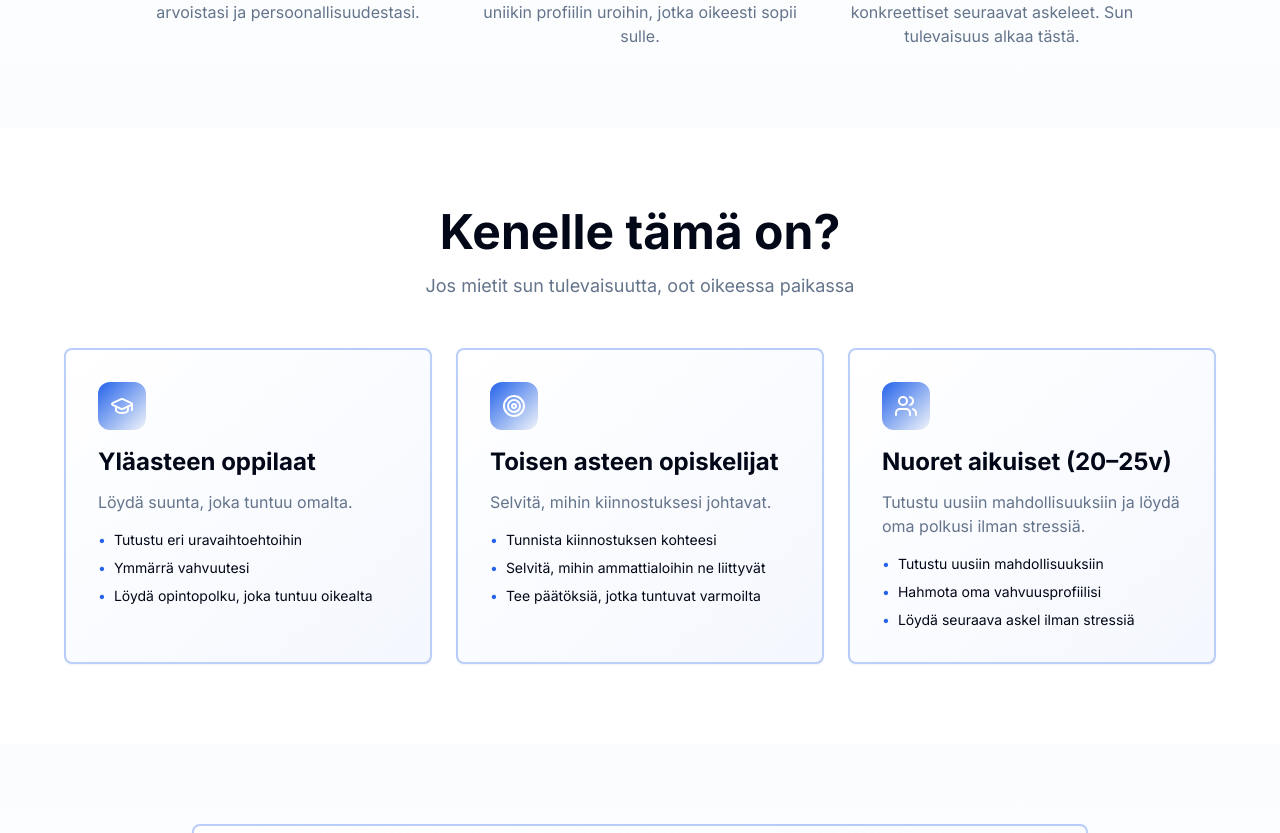
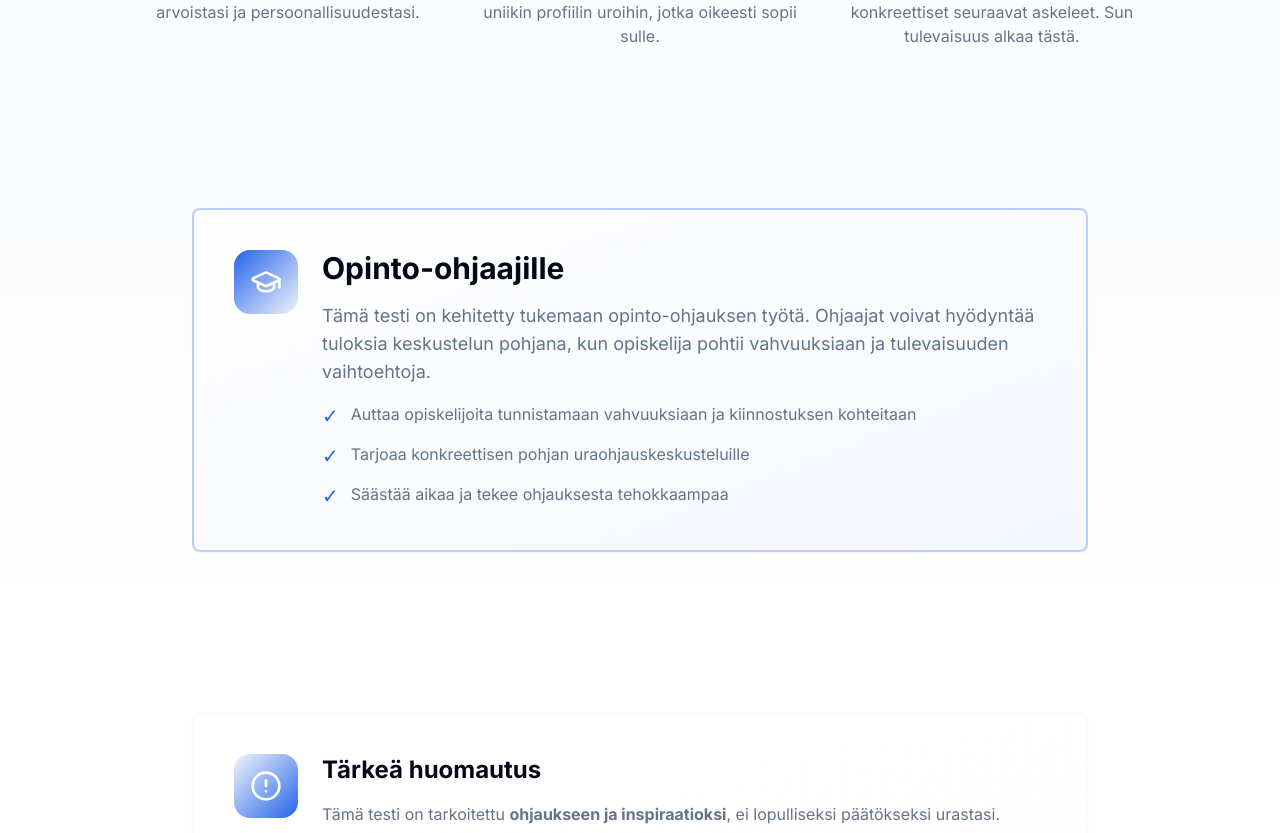
Before and after one commit to yasiinali2003-design/Careercompassii, a Next.js app: page / in a window 1280 px wide. Shown: the part 1805-2638 px from the top of the page. Built offline with nearby package versions, Linux system fonts and the light colour scheme.

Commit message:
Remove 'Kenelle' section from homepage

```diff
--- a/app/page.tsx
+++ b/app/page.tsx
@@ -39,12 +39,6 @@ export default function HomePage() {
               className="text-sm text-muted-foreground hover:text-foreground transition-colors hidden sm:block"
             >
               Miten toimii
-            </Link>
-            <Link
-              href="#kenelle"
-              className="text-sm text-muted-foreground hover:text-foreground transition-colors hidden sm:block"
-            >
-              Kenelle
             </Link>
             <Link
               href="/ammatit"
@@ -169,88 +163,6 @@ export default function HomePage() {
                 Saat personoidut urasuositukset ja konkreettiset seuraavat askeleet. Sun tulevaisuus alkaa tästä.
               </p>
             </div>
-          </div>
-        </div>
-      </section>
-
-      <section id="kenelle" className="py-20">
-        <div className="container mx-auto px-4">
-          <div className="max-w-3xl mx-auto text-center mb-12">
-            <h2 className="text-2xl sm:text-3xl md:text-5xl font-bold mb-4">Kenelle tämä on?</h2>
-            <p className="text-base sm:text-lg text-muted-foreground">Jos mietit sun tulevaisuutta, oot oikeessa paikassa</p>
-          </div>
-          <div className="grid grid-cols-1 md:grid-cols-3 gap-4 sm:gap-6 max-w-6xl mx-auto">
-            <Card className="group border-2 border-primary/30 bg-gradient-to-br from-card to-primary/5 hover:border-primary/50 hover:scale-105 hover:shadow-lg transition-all duration-300 ease-out">
-              <CardContent className="p-6 sm:p-8">
-                <div className="h-10 w-10 sm:h-12 sm:w-12 rounded-xl bg-gradient-to-br from-primary to-secondary flex items-center justify-center mb-3 sm:mb-4">
-                  <GraduationCap className="h-5 w-5 sm:h-6 sm:w-6 text-white" />
-                </div>
-                <h3 className="text-xl sm:text-2xl font-bold mb-3">Yläasteen oppilaat</h3>
-                <p className="text-sm sm:text-base text-muted-foreground mb-4 leading-relaxed">Löydä suunta, joka tuntuu omalta.</p>
-                <ul className="space-y-2 text-xs sm:text-sm">
-                  <li className="flex items-start gap-2">
-                    <span className="text-primary">•</span>
-                    <span>Tutustu eri uravaihtoehtoihin</span>
-                  </li>
-                  <li className="flex items-start gap-2">
-                    <span className="text-primary">•</span>
-                    <span>Ymmärrä vahvuutesi</span>
-                  </li>
-                  <li className="flex items-start gap-2">
-                    <span className="text-primary">•</span>
-                    <span>Löydä opintopolku, joka tuntuu oikealta</span>
-                  </li>
-                </ul>
-              </CardContent>
-            </Card>
-            <Card className="group border-2 border-primary/30 bg-gradient-to-br from-card to-primary/5 hover:border-primary/50 hover:scale-105 hover:shadow-lg transition-all duration-300 ease-out">
-              <CardContent className="p-6 sm:p-8">
-                <div className="h-10 w-10 sm:h-12 sm:w-12 rounded-xl bg-gradient-to-br from-primary to-secondary flex items-center justify-center mb-3 sm:mb-4">
-                  <Target className="h-5 w-5 sm:h-6 sm:w-6 text-white" />
-                </div>
-                <h3 className="text-xl sm:text-2xl font-bold mb-3">Toisen asteen opiskelijat</h3>
-                <p className="text-sm sm:text-base text-muted-foreground mb-4 leading-relaxed">Selvitä, mihin kiinnostuksesi johtavat.</p>
-                <ul className="space-y-2 text-xs sm:text-sm">
-                  <li className="flex items-start gap-2">
-                    <span className="text-primary">•</span>
-                    <span>Tunnista kiinnostuksen kohteesi</span>
-                  </li>
-                  <li className="flex items-start gap-2">
-                    <span className="text-primary">•</span>
-                    <span>Selvitä, mihin ammattialoihin ne liittyvät</span>
-                  </li>
-                  <li className="flex items-start gap-2">
-                    <span className="text-primary">•</span>
-                    <span>Tee päätöksiä, jotka tuntuvat varmoilta</span>
-                  </li>
-                </ul>
-              </CardContent>
-            </Card>
-            <Card className="group border-2 border-primary/30 bg-gradient-to-br from-card to-primary/5 hover:border-primary/50 hover:scale-105 hover:shadow-lg transition-all duration-300 ease-out">
-              <CardContent className="p-6 sm:p-8">
-                <div className="h-10 w-10 sm:h-12 sm:w-12 rounded-xl bg-gradient-to-br from-primary to-secondary flex items-center justify-center mb-3 sm:mb-4">
-                  <Users className="h-5 w-5 sm:h-6 sm:w-6 text-white" />
-                </div>
-                <h3 className="text-xl sm:text-2xl font-bold mb-3">Nuoret aikuiset (20–25v)</h3>
-                <p className="text-sm sm:text-base text-muted-foreground mb-4 leading-relaxed">
-                  Tutustu uusiin mahdollisuuksiin ja löydä oma polkusi ilman stressiä.
-                </p>
-                <ul className="space-y-2 text-xs sm:text-sm">
-                  <li className="flex items-start gap-2">
-                    <span className="text-primary">•</span>
-                    <span>Tutustu uusiin mahdollisuuksiin</span>
-                  </li>
-                  <li className="flex items-start gap-2">
-                    <span className="text-primary">•</span>
-                    <span>Hahmota oma vahvuusprofiilisi</span>
-                  </li>
-                  <li className="flex items-start gap-2">
-                    <span className="text-primary">•</span>
-                    <span>Löydä seuraava askel ilman stressiä</span>
-                  </li>
-                </ul>
-              </CardContent>
-            </Card>
           </div>
         </div>
       </section>
```
